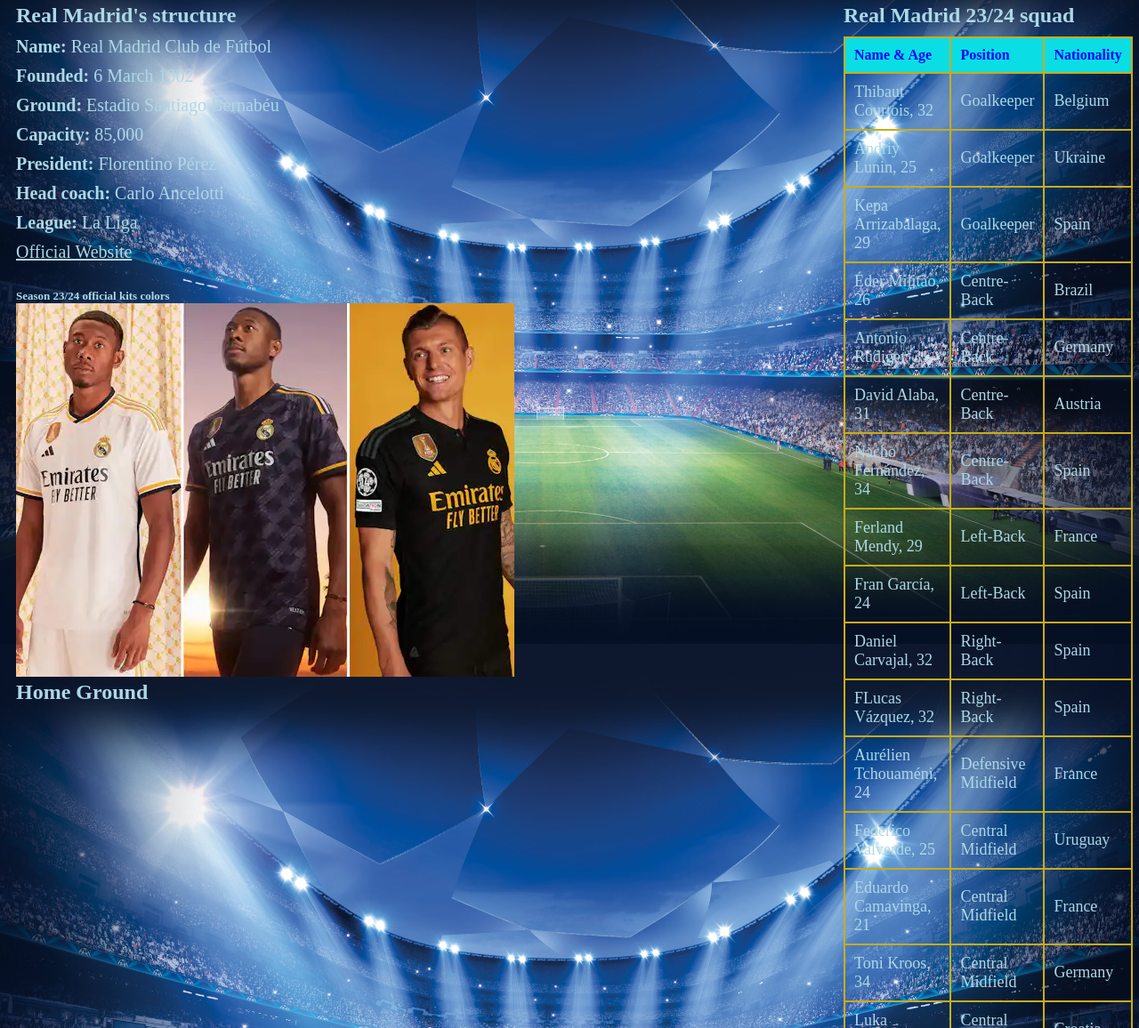
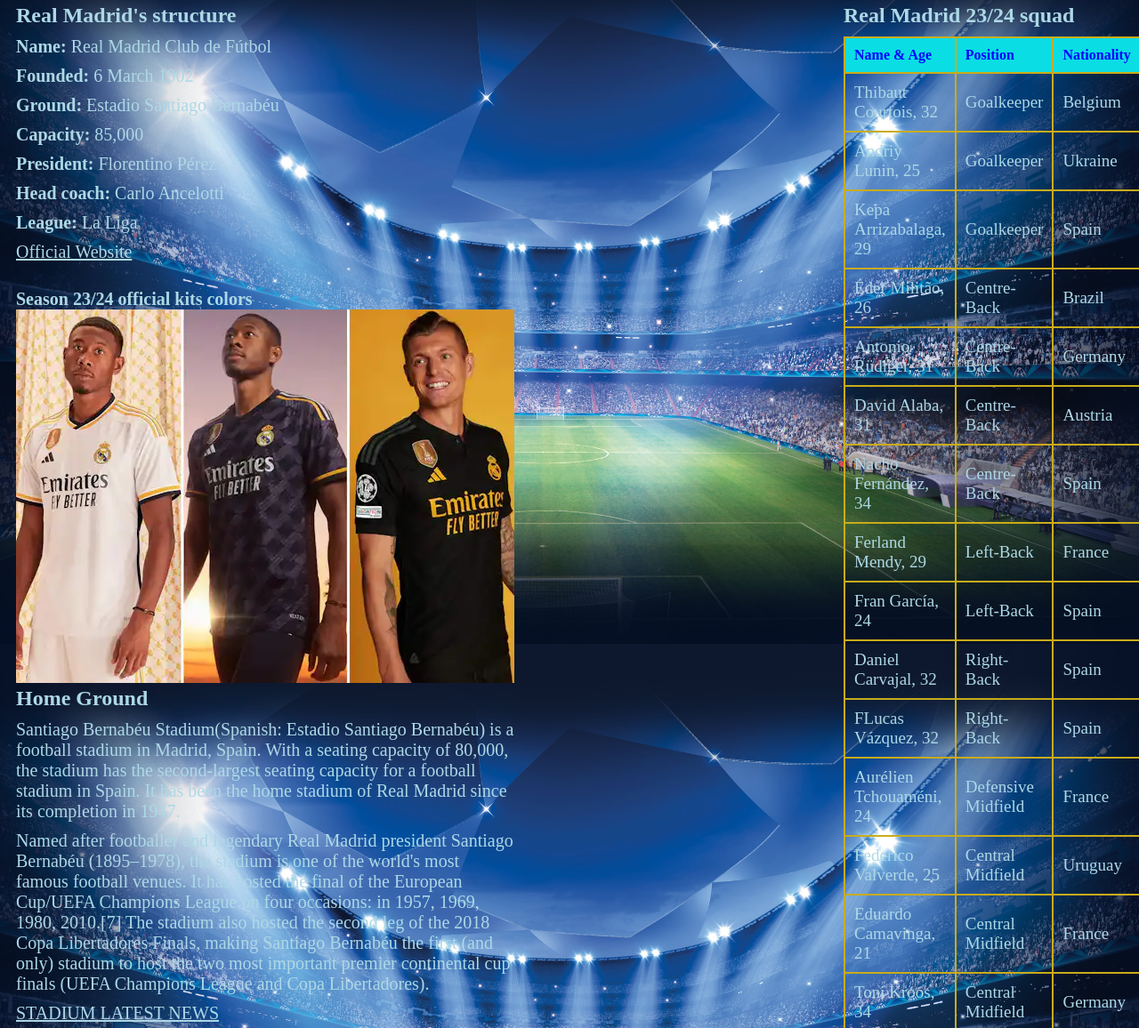
Before and after one commit to radoslavhristov18/Real_Madrid, a plain HTML site: page index.html in a window 1280 px wide. Shown: the part 76-1232 px from the top of the page at 89% size. Drawn offline with Linux system fonts and the light colour scheme.

Commit message:
light CSS and HTML changes

```diff
--- a/index.html
+++ b/index.html
@@ -46,6 +46,9 @@
             <figcaption><strong>Season 23/24 official kits colors </strong></figcaption>
             <img src="../Real_Madrid/kits.jpg" alt="3 official kits">
             <h2><strong>Home Ground</strong></h2>
+            <p>Santiago Bernabéu Stadium(Spanish: Estadio Santiago Bernabéu) is a football stadium in Madrid, Spain. With a seating capacity of 80,000, the stadium has the second-largest seating capacity for a football stadium in Spain. It has been the home stadium of Real Madrid since its completion in 1947.</p>
+            <p>Named after footballer and legendary Real Madrid president Santiago Bernabéu (1895–1978), the stadium is one of the world's most famous football venues. It has hosted the final of the European Cup/UEFA Champions League on four occasions: in 1957, 1969, 1980, 2010.[7] The stadium also hosted the second leg of the 2018 Copa Libertadores Finals, making Santiago Bernabéu the first (and only) stadium to host the two most important premier continental cup finals (UEFA Champions League and Copa Libertadores).</p>
+            <a href="https://www.realmadrid.com/en-US/bernabeu-stadium" target="_blank">STADIUM LATEST NEWS</a>
         </div>
         <div class="content">
             <h2>Real Madrid 23/24 squad</h2>
--- a/style.css
+++ b/style.css
@@ -30,7 +30,7 @@ th, td {
 figcaption{
     margin-top: 30px;
     color: lightblue;
-    font-size: 13px;
+    font-size: 20px;
 }
 body{
     background-image:url('background1.jpg') ;
@@ -52,7 +52,7 @@ a{
 }
 td{
     color: lightblue;
-    font-size: 18px;
+    font-size: 19px;
 }
 .tooltip {
     position: relative;
```
